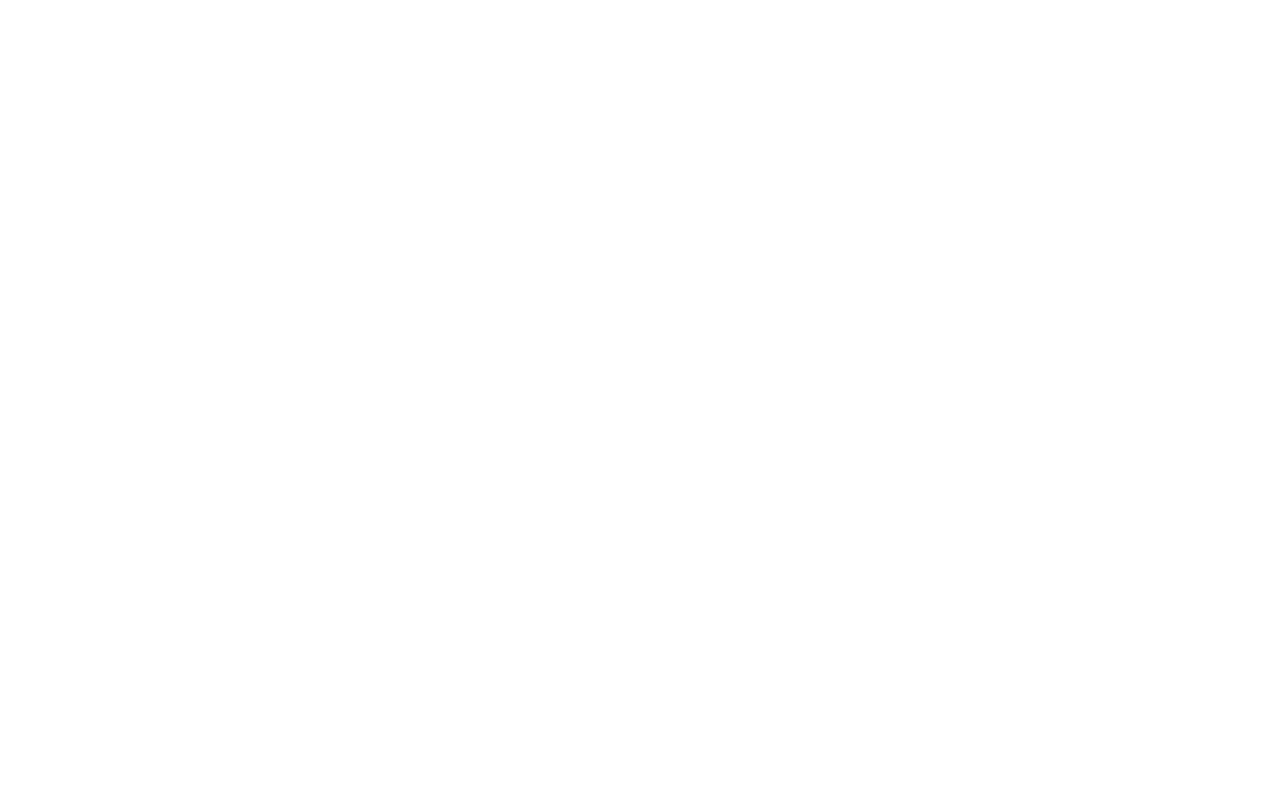
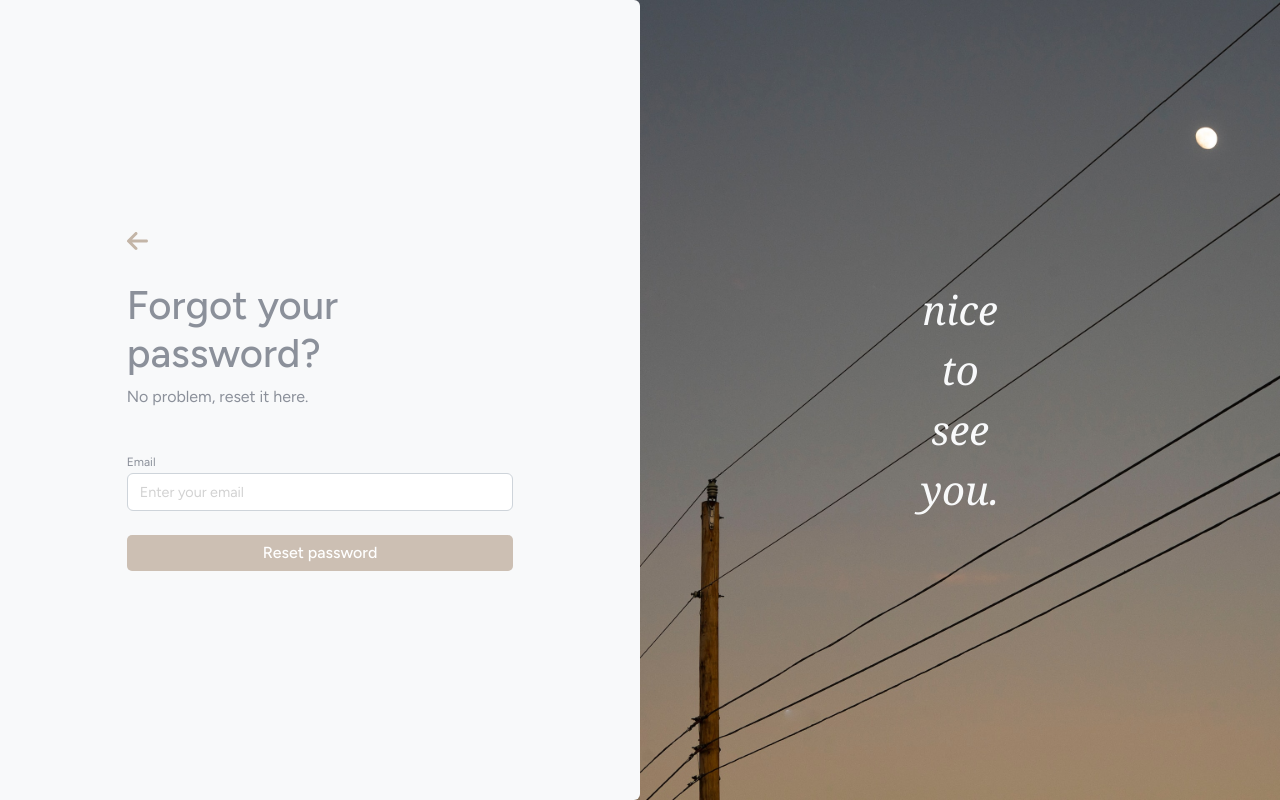
Before and after one commit to cleaningsupplies/auth_public, a React (Create React App) app: page /forgot in a window 1280 px wide. Before the commit this address had no page. Built offline with nearby package versions, Linux system fonts and the light colour scheme; what realm-web would draw is missing.

Commit message:
forgot page

```diff
--- a/src/App.js
+++ b/src/App.js
@@ -94,6 +94,7 @@
 import { useState } from "react";
 import { BrowserRouter, Route, Routes } from "react-router-dom";
 import { UserProvider } from "./contexts/user.context";
+import Forgot from "./pages/Forgot.page";
 import Home from "./pages/Home.page";
 import PrivateRoute from "./pages/PrivateRoute.page";
 import Signin from "./pages/Signin.page";
@@ -113,6 +114,7 @@
        <Routes>
          <Route exact path="/signin" element={<Signin getName={getName} />} />
          <Route exact path="/signup" element={<Signup getName={getName} />} />
+         <Route exact path="/forgot" element={<Forgot/>} />
          <Route element={<PrivateRoute />}>
            <Route exact path="/" element={<Home name={name} />} />
          </Route>
--- /dev/null
+++ b/src/pages/Forgot.page.js
@@ -0,0 +1,77 @@
+import Container from 'react-bootstrap/Container';
+import Row from 'react-bootstrap/Row';
+import Col from 'react-bootstrap/Col';
+import "../css/forgot.css";
+import { FontAwesomeIcon } from '@fortawesome/react-fontawesome';
+import { faArrowLeft } from '@fortawesome/free-solid-svg-icons';
+import { useContext , useState } from "react";
+import { Link, useLocation, useNavigate } from "react-router-dom";
+import { UserContext } from "../contexts/user.context";
+
+export default function Forgot() {
+
+    const navigate = useNavigate();
+    const location = useLocation();
+
+    //const { emailPasswordLogin } = useContext(UserContext);
+
+    const [form, setForm] = useState({
+        email : ""
+    })
+
+    const onFormInputChange = (event) => {
+        const { name, value } = event.target;
+        setForm({ ...form, [name]: value });
+    };
+
+    const redirectNow = () => {
+        const redirectTo = location.search.replace("?redirectTo=", "");
+        navigate(redirectTo ? redirectTo : "/signin");
+    }
+
+    function onSubmit(){
+
+    }
+
+    return (
+        <div className="app">
+            <Container fluid>
+                <Row>
+                    <Col sm id="forgot" className="bg-light rounded-end">
+                        <div className='sign-container'>
+                            <Container fluid>
+                            <Row className="justify-content-md-center mb-4">
+                                    <Col lg="8" className="back_container">
+                                        <Link to="/signin">
+                                            <FontAwesomeIcon className='back' name="link_signin" icon={faArrowLeft}/>
+                                        </Link>
+                                    </Col>
+                                </Row>
+                                <Row className="justify-content-md-center mb-4">
+                                    <Col lg="8">
+                                        <h1>Forgot your password?</h1>
+                                        <p>No problem, reset it here.</p>
+                                    </Col>
+                                </Row>
+                                <Row className="justify-content-md-center">
+                                    <Col lg="8">
+                                        <form id="pg_form" name="btn_forgot" onSubmit={onSubmit}>
+                                            <div className='mb-4'>
+                                                <label htmlFor="mail" className="label-text">Email</label>
+                                                <input required type="email" className="form-control plh" id="mail" name="email" placeholder="Enter your email" onChange={onFormInputChange}></input>
+                                            </div>
+                                            <div className="d-grid gap-2">
+                                                <input type="submit" className='btn-enter' value="Reset password"></input>
+                                            </div>
+                                        </form>
+                                    </Col>
+                                </Row>
+                            </Container>
+                        </div>
+                    </Col>
+                    <Col sm className="right_media">nice<br></br>to<br></br>see<br></br>you.</Col>
+                </Row>
+            </Container>
+        </div>
+    )
+}
--- a/src/pages/Signin.page.js
+++ b/src/pages/Signin.page.js
@@ -96,7 +96,7 @@
                                                 <input required type="password" className="form-control plh" id="password" name="password" placeholder="Enter your password" onChange={onFormInputChange}></input>
                                             </div>
                                             <div className='mb-3 forgot'>
-                                                <span className='link' name="link_forgot">Forgot password</span>
+                                                <Link className='link' to="/forgot">Forgot password</Link>
                                             </div>
                                             <div className="d-grid gap-2">
                                                 <input type="submit" className='btn-enter' value="Sign in"></input>
@@ -106,7 +106,7 @@
                                 </Row>
                                 <Row className="justify-content-md-center mt-5">
                                     <Col xs lg="7" className="bottom-text">
-                                        Don't have account yet?&nbsp;<Link className='link' name="link_signup" to="/signup">Sign up</Link>
+                                        Don't have account yet?&nbsp;<Link className='link' to="/signup">Sign up</Link>
                                     </Col>
                                 </Row>
                             </Container>
```
